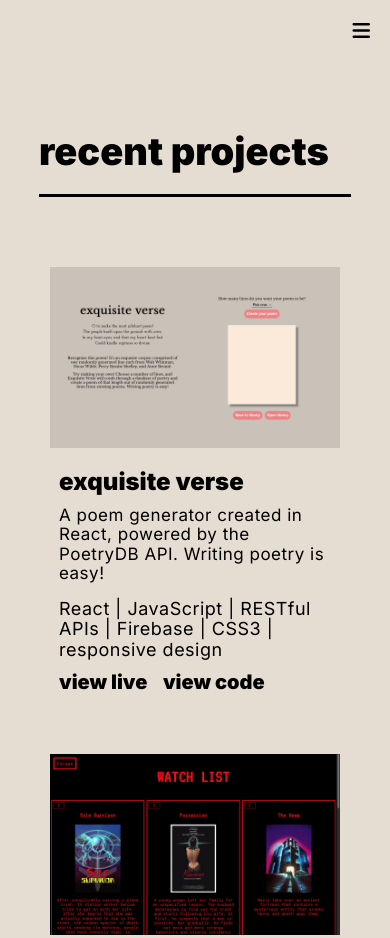
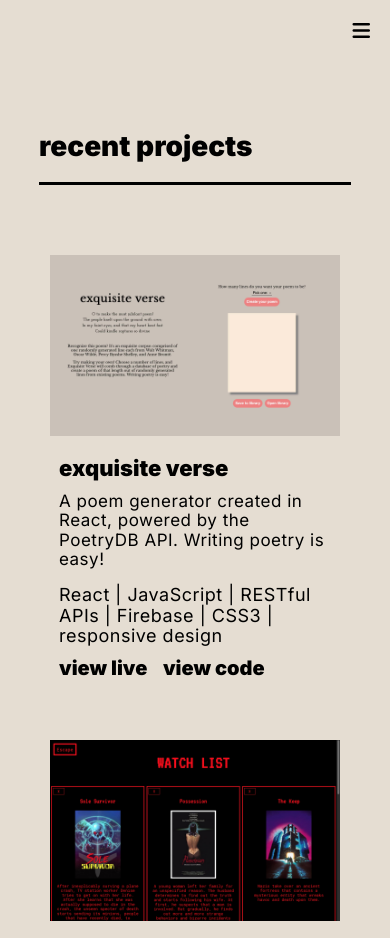
Before and after one commit to ldevuono/portfolio, a website: page projects.html in a window 390 px wide. Shown: the top 938 px of the page. Drawn offline with Linux system fonts and the light colour scheme.

Commit message:
font size fixes

```diff
--- a/styles/sass/partials/_mediaQueries.scss
+++ b/styles/sass/partials/_mediaQueries.scss
@@ -65,10 +65,12 @@
     }
 
     // bio
-    .introText {
-        h2 {
-            font-size: 1.2rem;
-        }
+    h2 {
+        font-size: 1.4rem;
+    }
+
+    h3 {
+        font-size: 1.1rem;
     }
 
     // skills
@@ -82,6 +84,9 @@
 @media (max-width:700px) {
 
     // bio
+
+
+
     .introText {
         h1 {
             font-size: 2.2rem;
@@ -133,6 +138,7 @@
         h2 {
             font-size: 1rem;
         }
+
     }
 
     // skills
```
Also changed, not shown: styles/styles.css.
